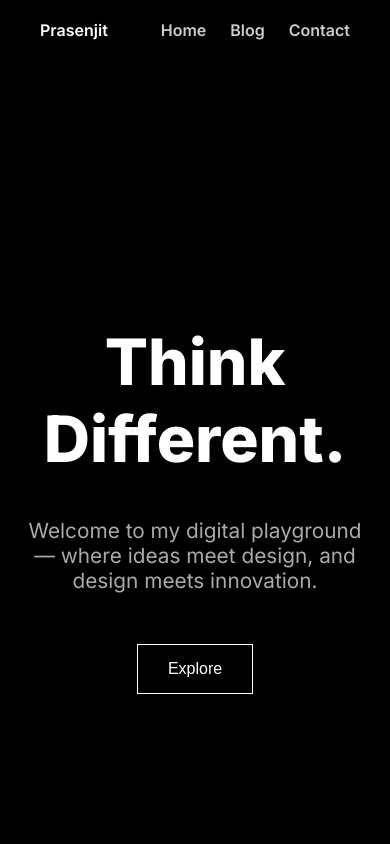
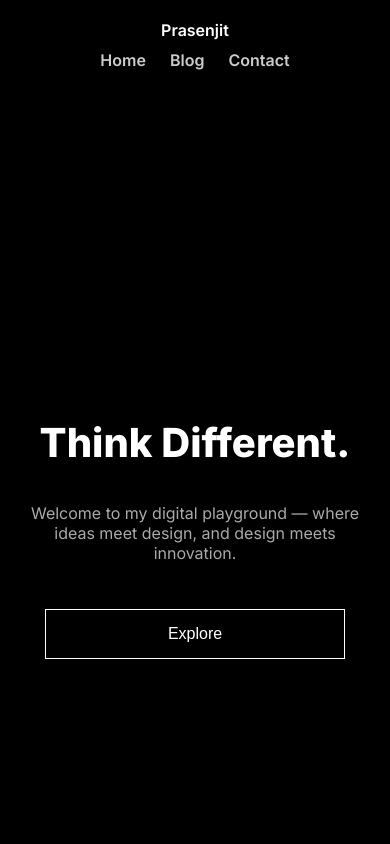
Before and after one commit to Prasenjitaps/prasenjitaps.github.io, a plain HTML site: page index.html in a window 390 px wide. Shown: the top 844 px of the page. Drawn offline with Linux system fonts and the light colour scheme.

Commit message:
Update index.html

```diff
--- a/index.html
+++ b/index.html
@@ -19,6 +19,7 @@
         display: flex;
         justify-content: space-between;
         align-items: center;
+        flex-wrap: wrap;
     }
     nav a {
         margin-left: 20px;
@@ -68,6 +69,29 @@
         font-size: 0.9rem;
         color: #666;
     }
+
+    /* 📱 Mobile Responsiveness */
+    @media (max-width: 768px) {
+        header {
+            flex-direction: column;
+            align-items: center;
+            text-align: center;
+        }
+        nav a {
+            display: inline-block;
+            margin: 10px;
+        }
+        .hero h1 {
+            font-size: 2.5rem;
+        }
+        .hero p {
+            font-size: 1rem;
+        }
+        .btn {
+            width: 100%;
+            max-width: 300px;
+        }
+    }
 </style>
 </head>
 <body>
```
Lines whose indentation alone changed are shown as unchanged.
